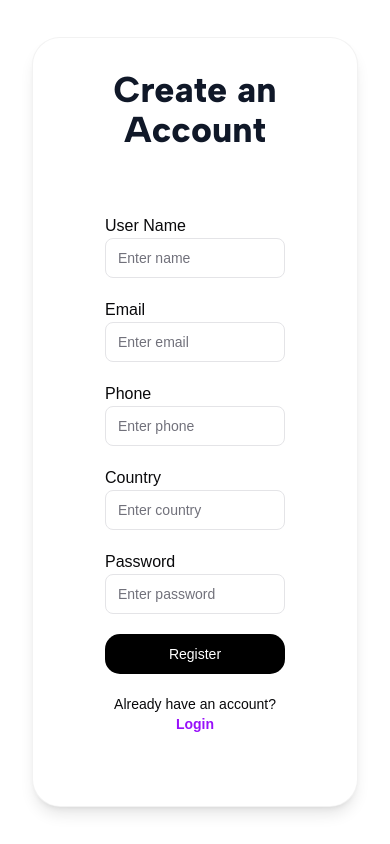
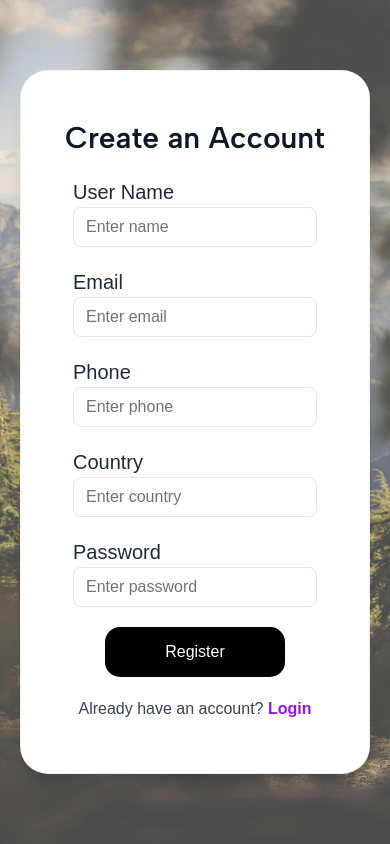
Before and after one commit to NodeKidos/V360_Frontend, a React (Vite) app: page /register in a window 390 px wide. Built offline with nearby package versions, Linux system fonts and the light colour scheme; a web font is replaced by a local one.

Commit message:
register page responsive added

```diff
--- a/src/pages/Register.tsx
+++ b/src/pages/Register.tsx
@@ -1,11 +1,11 @@
 import { useForm, type SubmitHandler } from "react-hook-form";
-import { useAuthStore } from "../store/useAuthStore"; // ← no '@' alias
+import { useAuthStore } from "../store/useAuthStore";
 import { Card, CardContent } from "../components/ui/card";
 import { Input } from "../components/ui/input";
 import { Label } from "../components/ui/label";
 import { Button } from "../components/ui/button";
 import { Link } from "react-router-dom";
-import hero from "../assets/travel.jpg"; // ✅ Correct import
+import hero from "../assets/travel.jpg";
 
 type FormData = {
   username: string;
@@ -18,7 +18,6 @@ type FormData = {
 export default function Register() {
   const registerUser = useAuthStore((s) => s.register);
 
-  // rename RHF's register to avoid confusion
   const {
     register: formRegister,
     handleSubmit,
@@ -31,26 +30,31 @@ export default function Register() {
   };
 
   return (
-    <div className="min-h-screen grid grid-cols-1 lg:grid-cols-2 bg-white">
-      {/* LEFT image */}
-      <div className="hidden lg:block relative">
-        <img src={hero} alt="Travel" className="absolute inset-0 h-full w-full object-cover" />
+    <div className="min-h-screen grid grid-cols-1 lg:grid-cols-2 bg-white relative">
+      {/* LEFT IMAGE (Visible on mobile/tablet, overlapping the form) */}
+      <div className="w-screen h-full lg:w-1/2 absolute top-0 right-0 z-0">
+        <img
+          src={hero}
+          alt="Travel"
+          className="h-full w-full object-cover opacity-80 lg:opacity-100" // Apply opacity consistently across mobile and tablet
+        />
       </div>
 
-      {/* RIGHT form */}
-      <div className="flex items-center justify-center p-8">
-        <Card className="w-[600px]  rounded-[28px] shadow-lg border border-black/5">
-          <CardContent className="p-8"> {/* Added padding for the form */}
-            <h1 className="text-4xl font-albertsans font-extrabold text-center text-gray-900 mb-6">
+      {/* RIGHT FORM */}
+      <div className="flex items-center justify-center p-5 sm:p-8 lg:p-10 z-10 relative">
+        <Card className="w-full max-w-[500px] rounded-[28px] shadow-lg border border-black/5 bg-white">
+          <CardContent className="p-8">
+            <h1 className="text-[30px] md:text-[40px] lg:text-[50px] font-albertsans font-semibold mt-4 text-center text-gray-900 leading-tight">
               Create an Account
             </h1>
 
-            <form onSubmit={handleSubmit(onSubmit)} className="space-y-5 font-poppins p-10">
+            <form onSubmit={handleSubmit(onSubmit)} className="space-y-5 font-poppins p-5 sm:p-8 lg:p-10">
               <div>
-                <Label className="text-[16px] font-poppins font-medium">User Name</Label>
+                <Label className="text-[20px] sm:text-[24px] lg:text-[28px] font-medium text-gray-800">User Name</Label>
                 <Input
                   {...formRegister("username", { required: "Required" })}
                   placeholder="Enter name"
+                  className="w-full border rounded-md p-3 text-[16px] placeholder-gray-400"
                 />
                 {errors.username && (
                   <p className="text-sm text-red-500">{errors.username.message}</p>
@@ -58,7 +62,7 @@ export default function Register() {
               </div>
 
               <div>
-                <Label className="text-[16px] font-poppins font-medium">Email</Label>
+                <Label className="text-[20px] sm:text-[24px] lg:text-[28px] font-medium text-gray-800">Email</Label>
                 <Input
                   type="email"
                   {...formRegister("email", {
@@ -69,6 +73,7 @@ export default function Register() {
                     },
                   })}
                   placeholder="Enter email"
+                  className="w-full border rounded-md p-3 text-[16px] placeholder-gray-400"
                 />
                 {errors.email && (
                   <p className="text-sm text-red-500">{errors.email.message}</p>
@@ -76,10 +81,11 @@ export default function Register() {
               </div>
 
               <div>
-                <Label className="text-[16px] font-poppins font-medium">Phone</Label>
+                <Label className="text-[20px] sm:text-[24px] lg:text-[28px] font-medium text-gray-800">Phone</Label>
                 <Input
                   {...formRegister("phone", { required: "Required" })}
                   placeholder="Enter phone"
+                  className="w-full border rounded-md p-3 text-[16px] placeholder-gray-400"
                 />
                 {errors.phone && (
                   <p className="text-sm text-red-500">{errors.phone.message}</p>
@@ -87,10 +93,11 @@ export default function Register() {
               </div>
 
               <div>
-                <Label className="text-[16px] font-poppins font-medium">Country</Label>
+                <Label className="text-[20px] sm:text-[24px] lg:text-[28px] font-medium text-gray-800">Country</Label>
                 <Input
                   {...formRegister("country", { required: "Required" })}
                   placeholder="Enter country"
+                  className="w-full border rounded-md p-3 text-[16px] placeholder-gray-400"
                 />
                 {errors.country && (
                   <p className="text-sm text-red-500">{errors.country.message}</p>
@@ -98,7 +105,7 @@ export default function Register() {
               </div>
 
               <div>
-                <Label className="text-[16px] font-poppins font-medium">Password</Label>
+                <Label className="text-[20px] sm:text-[24px] lg:text-[28px] font-medium text-gray-800">Password</Label>
                 <Input
                   type="password"
                   {...formRegister("password", {
@@ -106,18 +113,19 @@ export default function Register() {
                     minLength: { value: 8, message: "Min 8 chars" },
                   })}
                   placeholder="Enter password"
+                  className="w-full border rounded-md p-3 text-[16px] placeholder-gray-400"
                 />
                 {errors.password && (
                   <p className="text-sm text-red-500">{errors.password.message}</p>
                 )}
               </div>
 
-              {/* Submit button with reduced width */}
-              <Button type="submit" className="w-[180px] mx-auto block mt-4 rounded-[15px]">
+              {/* Submit button */}
+              <Button type="submit" className="w-[180px] h-[50px] mx-auto block mt-4 rounded-[15px] text-[16px] md:text-[20px] lg:text-[20px]">
                 Register
               </Button>
 
-              <p className="text-center text-sm">
+              <p className="text-center text-[16px] md:text-[20px] lg:text-[20px] text-gray-700 font-poppins">
                 Already have an account?{" "}
                 <Link to="/login" className="font-semibold text-purple-600 hover:underline">
                   Login
```
